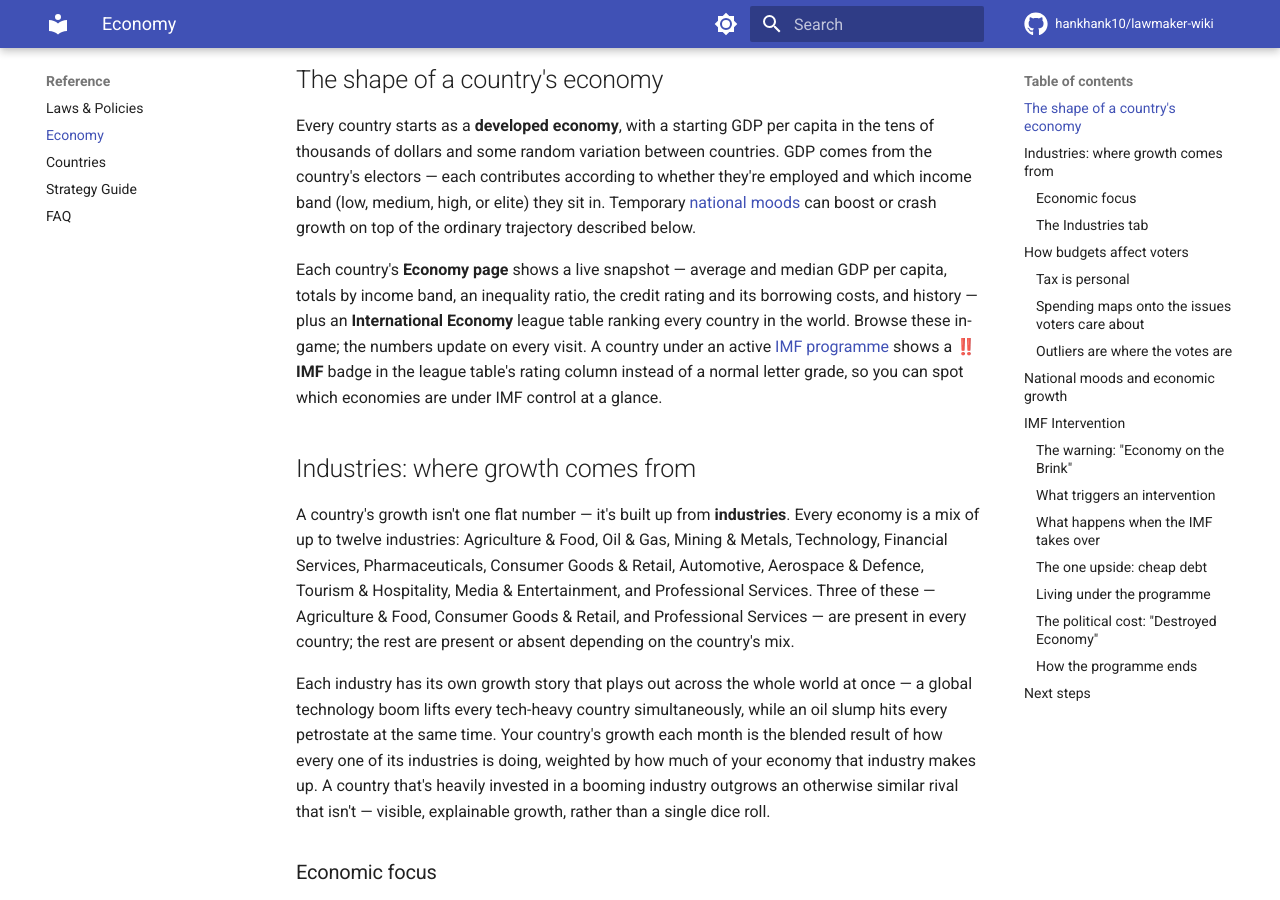
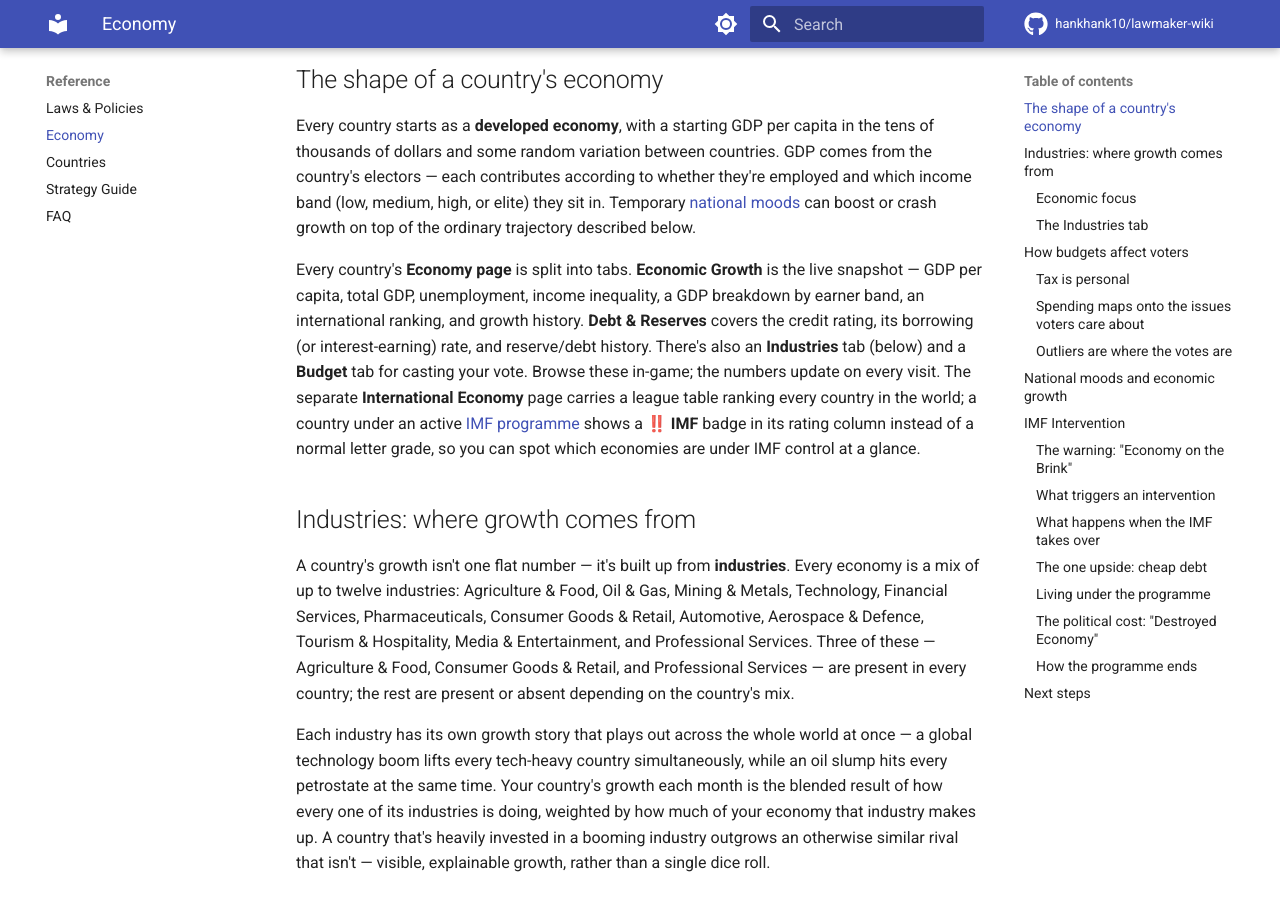
Before and after one commit to hankhank10/lawmaker-wiki, an MkDocs documentation site: the page built from docs/gameplay/economy.md, in a window 1280 px wide and 900 px high, scrolled down 308 px. Built offline with MkDocs 1.6.1 and Material for MkDocs 9.7.7, drawn with Linux system fonts in a browser that asks for light colours; comment, search, counter and statistics services are not loaded.

Commit message:
📝 Sync from private repo
Auto-synced from hankhank10/lawmaker/game-manual

```diff
--- a/docs/gameplay/economy.md
+++ b/docs/gameplay/economy.md
@@ -6,7 +6,7 @@ Most countries in Lawmaker have a **modelled economy** that gives the nation a s
 
 Every country starts as a **developed economy**, with a starting GDP per capita in the tens of thousands of dollars and some random variation between countries. GDP comes from the country's electors — each contributes according to whether they're employed and which income band (low, medium, high, or elite) they sit in. Temporary [national moods](#national-moods-and-economic-growth) can boost or crash growth on top of the ordinary trajectory described below.
 
-Each country's **Economy page** shows a live snapshot — average and median GDP per capita, totals by income band, an inequality ratio, the credit rating and its borrowing costs, and history — plus an **International Economy** league table ranking every country in the world. Browse these in-game; the numbers update on every visit. A country under an active [IMF programme](#imf-intervention) shows a **‼️ IMF** badge in the league table's rating column instead of a normal letter grade, so you can spot which economies are under IMF control at a glance.
+Every country's **Economy page** is split into tabs. **Economic Growth** is the live snapshot — GDP per capita, total GDP, unemployment, income inequality, a GDP breakdown by earner band, an international ranking, and growth history. **Debt & Reserves** covers the credit rating, its borrowing (or interest-earning) rate, and reserve/debt history. There's also an **Industries** tab (below) and a **Budget** tab for casting your vote. Browse these in-game; the numbers update on every visit. The separate **International Economy** page carries a league table ranking every country in the world; a country under an active [IMF programme](#imf-intervention) shows a **‼️ IMF** badge in its rating column instead of a normal letter grade, so you can spot which economies are under IMF control at a glance.
 
 ## Industries: where growth comes from
 
```
